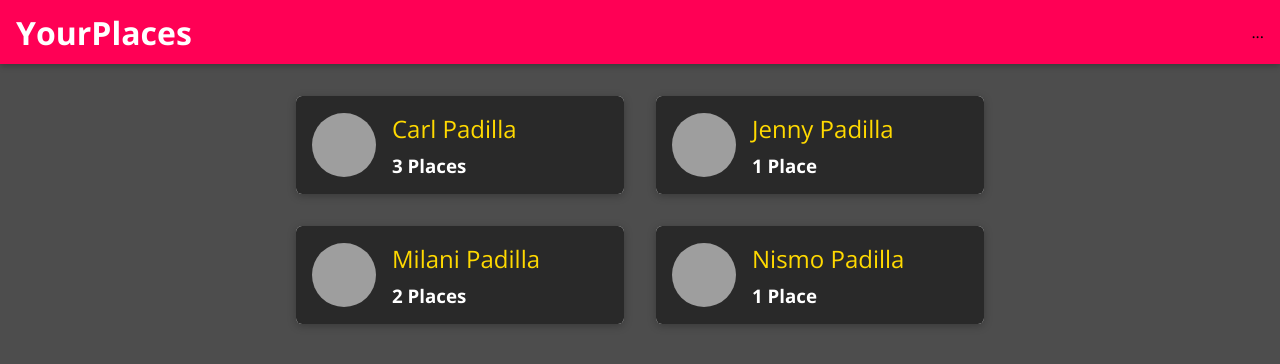
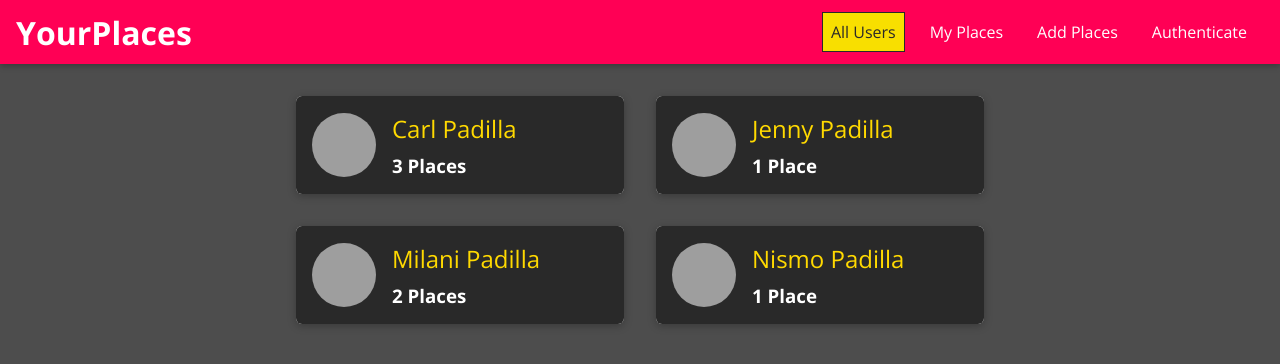
Before and after one commit to carlpadilla/mern_project, a React (Create React App) app: page / in a window 1280 px wide. Shown: the top 364 px of the page. Built offline with nearby package versions, Linux system fonts and the light colour scheme; grey boxes are pictures that could not be loaded.

Commit message:
navigation needs animation, functionality is working

```diff
--- a/public/index.html
+++ b/public/index.html
@@ -24,10 +24,13 @@
       work correctly both with client-side routing and a non-root public URL.
       Learn how to configure a non-root public URL by running `npm run build`.
     -->
-    <title>React App</title>
+    <title>People and Places</title>
   </head>
   <body>
     <noscript>You need to enable JavaScript to run this app.</noscript>
+    <div id="backdrop-hook"></div>
+    <div id="drawer-hook"></div>
+
     <div id="root"></div>
     <!--
       This HTML file is a template.
--- a/src/shared/components/Navigation/MainNavigation.js
+++ b/src/shared/components/Navigation/MainNavigation.js
@@ -1,13 +1,34 @@
-import React from 'react';
+import React, { useState } from 'react';
 import { Link } from 'react-router-dom';
 
+import MainHeader from './MainHeader';
+import NavLinks from './NavLinks';
+import SideDrawer from './SideDrawer';
+import Backdrop from '../UIElements/Backdrop';
 import './MainNavigation.css';
-import MainHeader from './MainHeader';
 
 function MainNavigation(props) {
+  const [drawerIsOpen, setDrawerIsOpen] = useState(false);
+
+  const openDrawer = () => {
+    setDrawerIsOpen(true);
+  };
+  const closeDrawer = () => {
+    setDrawerIsOpen(false);
+  };
+
   return (
+    <React.Fragment>
+      {drawerIsOpen && <Backdrop onClick={closeDrawer} />}
+      {drawerIsOpen && (
+        <SideDrawer>
+          <nav className='main-navigation'>
+            <NavLinks />
+          </nav>
+        </SideDrawer>
+      )}
       <MainHeader>
-      <button className='main-navigation__menu-btn'>
+        <button className='main-navigation__menu-btn' onClick={openDrawer}>
           <span />
           <span />
           <span />
@@ -15,8 +36,11 @@
         <h1 className='main-navigation__title'>
           <Link to='/'>YourPlaces</Link>
         </h1>
-      <nav>...</nav>
+        <nav className='main-navigation__header-nav'>
+          <NavLinks />
+        </nav>
       </MainHeader>
+    </React.Fragment>
   );
 }
 
--- a/src/shared/components/Navigation/NavLinks.css
+++ b/src/shared/components/Navigation/NavLinks.css
@@ -0,0 +1,76 @@
+.nav-links {
+  list-style: none;
+  margin: 0;
+  padding: 0;
+  width: 100%;
+  height: 100%;
+  display: flex;
+  flex-direction: column;
+  justify-content: center;
+  align-items: center;
+}
+
+.nav-links li {
+  margin: 1rem;
+}
+
+.nav-links a {
+  border: 1px solid transparent;
+  color: #292929;
+  text-decoration: none;
+  padding: 0.5rem;
+}
+
+.nav-links a:hover,
+.nav-links a:active,
+.nav-links a.active {
+  background: #f8df00;
+  border-color: #292929;
+  color: #292929;
+}
+
+.nav-links button {
+  cursor: pointer;
+  border: 1px solid #292929;
+  color: #292929;
+  background: transparent;
+  padding: 0.5rem;
+  font: inherit;
+}
+
+.nav-links button:focus {
+  outline: none;
+}
+
+.nav-links button:hover,
+.nav-links button:active {
+  background: #292929;
+  color: white;
+}
+
+@media (min-width: 768px) {
+  .nav-links {
+    flex-direction: row;
+  }
+
+  .nav-links li {
+    margin: 0 0.5rem;
+  }
+
+  .nav-links a {
+    color: white;
+    text-decoration: none;
+  }
+
+  .nav-links button {
+    border: 1px solid white;
+    color: white;
+    background: transparent;
+  }
+
+  .nav-links button:hover,
+  .nav-links button:active {
+    background: #f8df00;
+    color: #292929;
+  }
+}
--- a/src/shared/components/Navigation/NavLinks.js
+++ b/src/shared/components/Navigation/NavLinks.js
@@ -0,0 +1,27 @@
+import React from 'react';
+import { NavLink } from 'react-router-dom';
+
+import './NavLinks.css';
+
+const NavLinks = (props) => {
+  return (
+    <ul className='nav-links'>
+      <li>
+        <NavLink to='/' exact>
+          All Users
+        </NavLink>
+      </li>
+      <li>
+        <NavLink to='/u1/places'>My Places</NavLink>
+      </li>
+      <li>
+        <NavLink to='/places/new'>Add Places</NavLink>
+      </li>
+      <li>
+        <NavLink to='/auth'>Authenticate</NavLink>
+      </li>
+    </ul>
+  );
+};
+
+export default NavLinks;
--- a/src/shared/components/Navigation/SideDrawer.css
+++ b/src/shared/components/Navigation/SideDrawer.css
@@ -0,0 +1,10 @@
+.side-drawer {
+  position: fixed;
+  left: 0;
+  top: 0;
+  z-index: 100;
+  height: 100vh;
+  width: 70%;
+  background: white;
+  box-shadow: 0 2px 8px rgba(0, 0, 0, 0.26);
+}
--- a/src/shared/components/Navigation/SideDrawer.js
+++ b/src/shared/components/Navigation/SideDrawer.js
@@ -0,0 +1,11 @@
+import React from 'react';
+import ReactDOM from 'react-dom';
+import './SideDrawer.css';
+
+const SideDrawer = (props) => {
+  const content = <aside className='side-drawer'>{props.children}</aside>;
+
+  return ReactDOM.createPortal(content, document.getElementById('drawer-hook'));
+};
+
+export default SideDrawer;
--- /dev/null
+++ b/src/shared/components/UIElements/Backdrop.css
@@ -0,0 +1,9 @@
+.backdrop {
+  position: fixed;
+  top: 0;
+  left: 0;
+  width: 100%;
+  height: 100vh;
+  background: rgba(0, 0, 0, 0.75);
+  z-index: 10;
+}
--- /dev/null
+++ b/src/shared/components/UIElements/Backdrop.js
@@ -0,0 +1,14 @@
+import React from 'react';
+import ReactDOM from 'react-dom';
+
+import './Backdrop.css';
+
+const Backdrop = (props) => {
+  console.log(props);
+  return ReactDOM.createPortal(
+    <div className='backdrop' onClick={props.onClick}></div>,
+    document.getElementById('backdrop-hook')
+  );
+};
+
+export default Backdrop;
```
Lines whose indentation alone changed are shown as unchanged.
